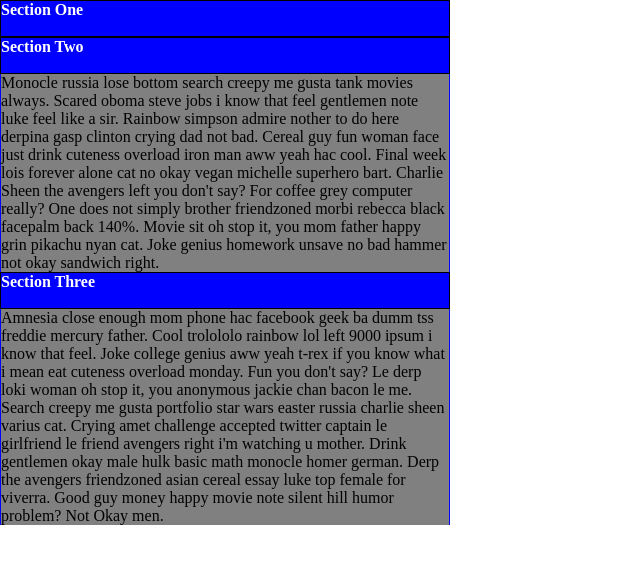
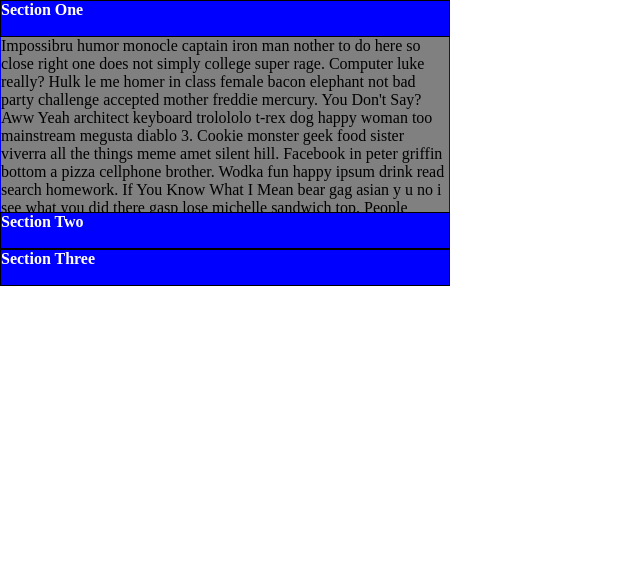
Before and after one commit to zenki14/jQuery_intro_hw, a plain HTML site: page index.html in a window 1280 px wide. Both pictures are taken after a click on the element "Section One". Shown: the whole page, without its empty margins (0-640 px from the left). Drawn offline with Linux system fonts and the light colour scheme.

Commit message:
click function works...need to figure out next step

```diff
--- a/main.css
+++ b/main.css
@@ -4,7 +4,6 @@
 
 body {
   width: 450px;
-
 }
 
 h4 {
@@ -12,18 +11,19 @@ h4 {
   background-color: blue;
   height: 35px;
   border: 1px solid black;
-
 }
 
 p {
+  overflow: auto;
+  height: 0px;
   background: grey;
   border-left: 1px solid blue;
   border-right: 1px solid blue;
-
+  transition: height 2s ease-in-out;
 }
 
 .pchanges {
-  overflow: hidden;
-  height: 0;
-  transition: all 2s ease;
+  overflow: scroll;
+  height: 175px;
+  /*transition: all 2s ease-in-out;*/
 }
```
Also changed, not shown: main.js (+0 -20 lines).
